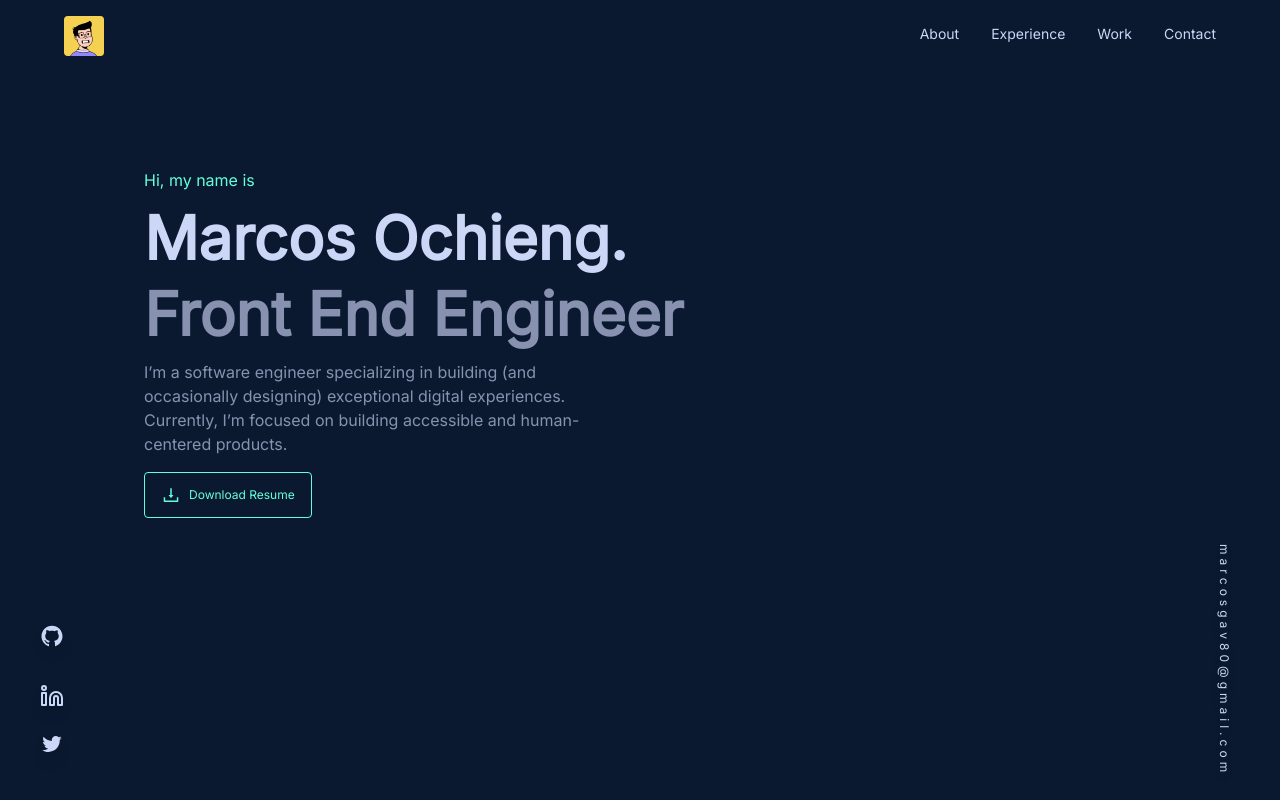
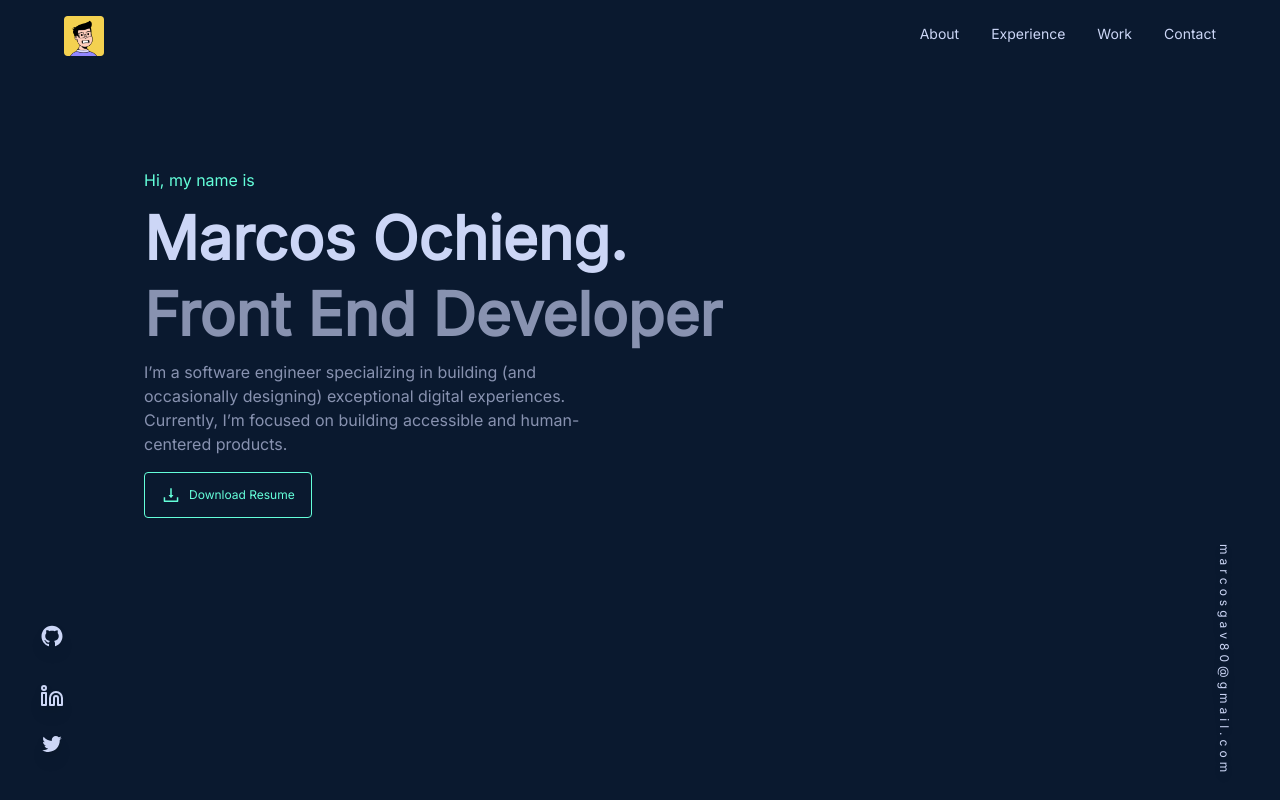
Before and after one commit to Marcos8060/port, a Next.js app: page / in a window 1280 px wide. Shown: the top 800 px of the page. Built offline with nearby package versions, Linux system fonts and the light colour scheme.

Commit message:
updated the portfolio

```diff
--- a/components/experience.js
+++ b/components/experience.js
@@ -135,7 +135,7 @@ const Experience = () => {
             <>
               <div className="space-y-4">
                 <h2 className="text-white">
-                  Front End Developer{" "}
+                  Full Stack Developer{" "}
                   <span className="text-secondary">
                     {" "}
                     @ Optica
--- a/components/hero.js
+++ b/components/hero.js
@@ -17,7 +17,7 @@ const Hero = () => {
         <p className="text-secondary text-left">Hi, my name is</p>
         <h1 className="text-white font-black sm:text-6xl text-3xl">Marcos Ochieng.</h1>
         <h1 className="text-gray font-black sm:text-6xl text-3xl">
-          Front End Engineer
+          Front End Developer
         </h1>
         <p className="text-gray md:w-7/12 w-full">
           I’m a software engineer specializing in building (and occasionally
```
